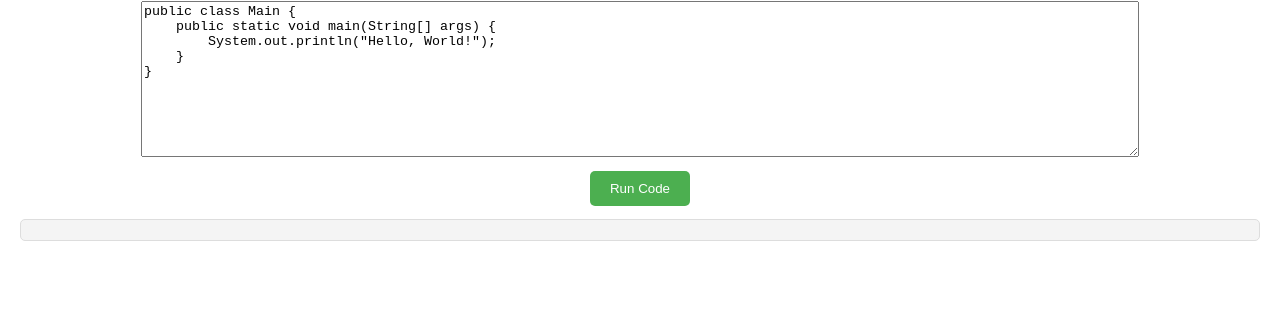
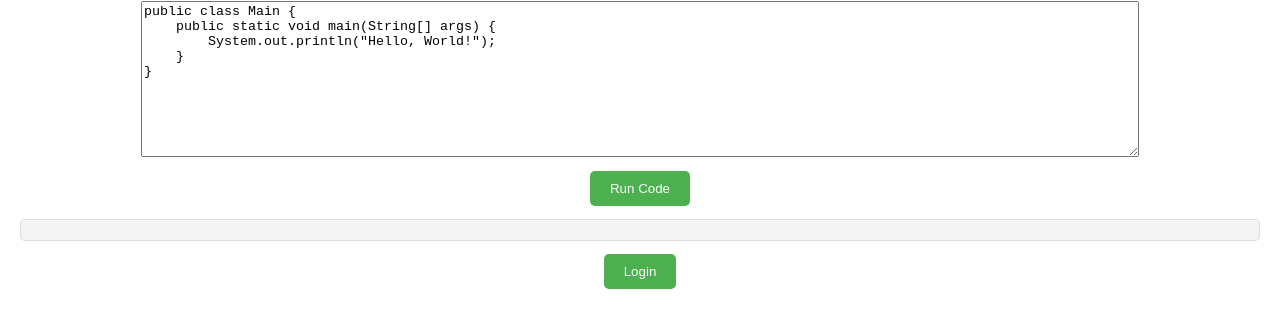
Before and after one commit to Sabah-Naurin/Sabah-Naurin.github.io, a plain HTML site: page index.html in a window 1280 px wide. Shown: the part 79-406 px from the top of the page. Drawn offline with Linux system fonts and the light colour scheme.

Commit message:
Update index.html

```diff
--- a/index.html
+++ b/index.html
@@ -18,6 +18,7 @@ public class Main {
   <br>
   <button id="runCode">Run Code</button>
   <pre id="output"></pre>
+  <button onclick="location.href='login.html'">Login</button>
   <script src="script.js"></script>
 </body>
 </html>
```
